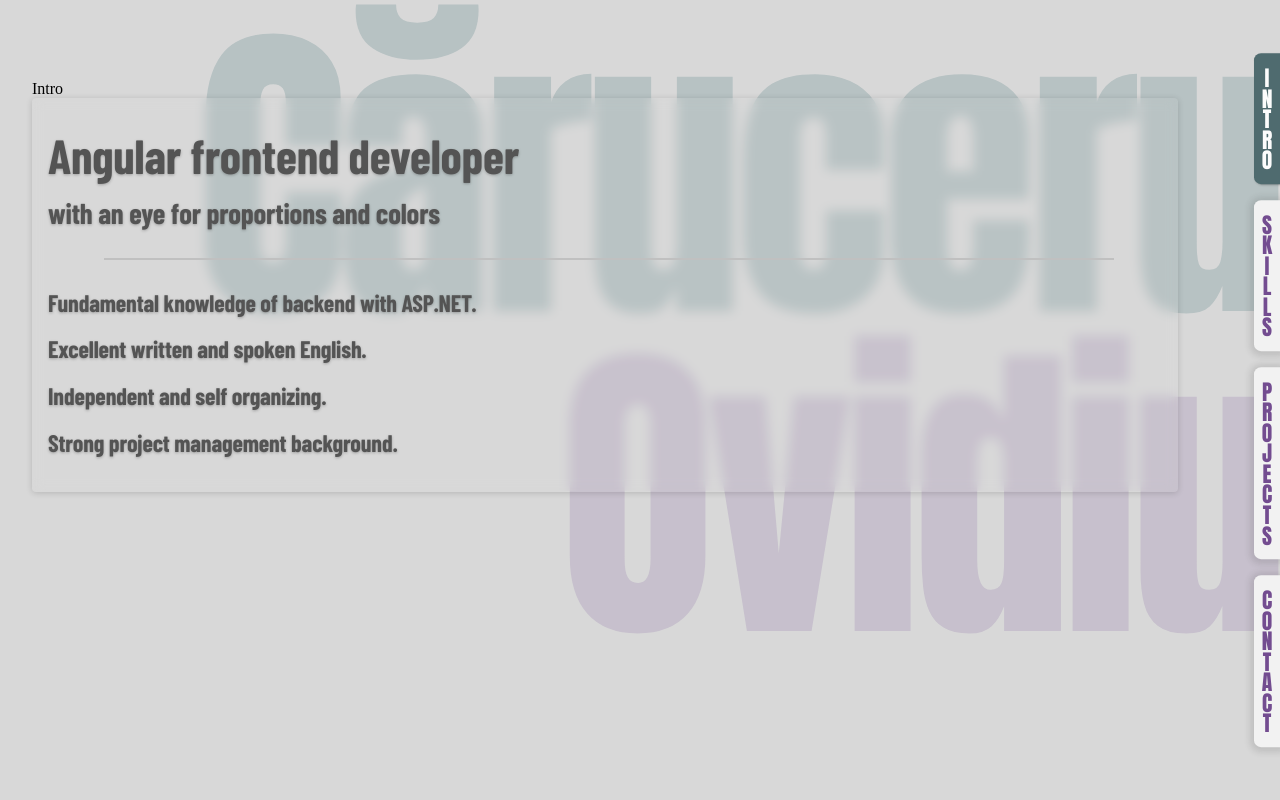
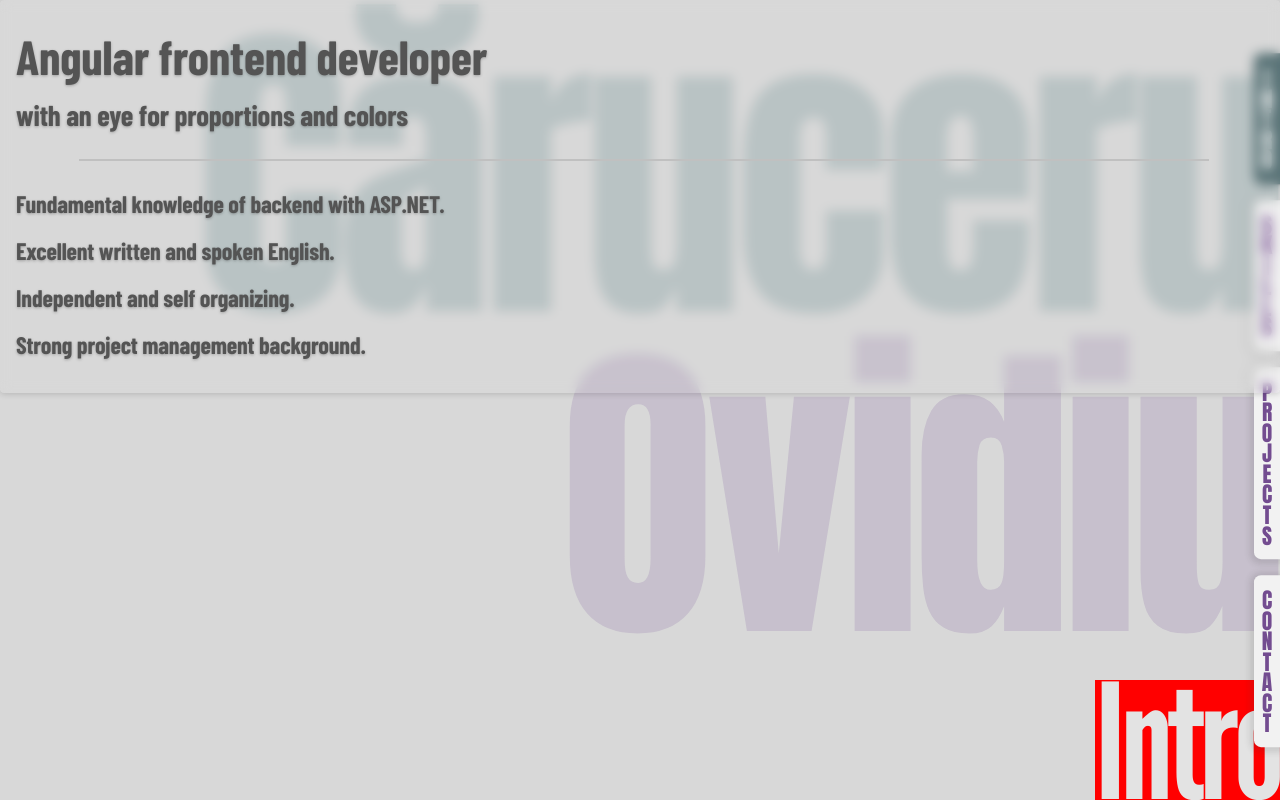
Before and after one commit to OvidiuCaruceru/PortfolioWebsite, an Angular app: page /intro in a window 1280 px wide. Built offline with nearby package versions, Linux system fonts and the light colour scheme.

Commit message:
Refactor code

```diff
--- a/src/app/app.component.css
+++ b/src/app/app.component.css
@@ -1,10 +1,7 @@
 .main-container {
+    position: relative;
     background-color: var(--bg-color);
-    min-height: calc(100vh - var(--padding-top-main-container));
-    padding-top: var(--padding-top-main-container);
-    padding-right: var(--padding-right-main-container);
-    padding-left: var(--padding-left-main-container);
-
+    height: 100vh;
 }
 
 .background-name-last,
@@ -53,7 +50,7 @@
     transform: translateY(-50%);
 }
 
-/* .background-title {
+.background-title {
     margin: 0;
     padding: 0;
     font-family: 'League Gothic', sans-serif;
@@ -62,10 +59,17 @@
     text-shadow: none;
     font-weight: normal;
     letter-spacing: -0.2rem;
-    line-height: -2rem;
+    line-height: 0.75; /*make the container the same height as the font*/
     position: absolute;
     bottom: 0;
     right: 0;
     user-select: none;
     background-color: red;
-} */
+    overflow: hidden; /*remove the white space that was overflowing outside the root element*/
+}
+
+.content-wrapper {
+    padding-top: var(--padding-top-main-container);
+    padding-right: var(--padding-right-main-container);
+    padding-left: var(--padding-left-main-container);
+}
```
